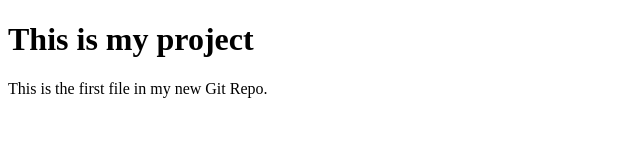
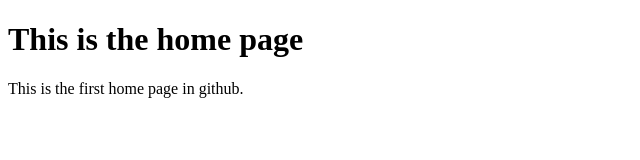
Before and after one commit to ruby-addweb/gitproject, a plain HTML site: page home.html in a window 1280 px wide. Shown: the whole page, without its empty margins (0-640 px from the left). Drawn offline with Linux system fonts and the light colour scheme.

Commit message:
Update home.html
Updated text.

```diff
--- a/home.html
+++ b/home.html
@@ -5,8 +5,8 @@
 </head>
 <body>
 
-<h1>This is my project</h1>
-<p>This is the first file in my new Git Repo.</p>
+<h1>This is the home page</h1>
+<p>This is the first home page in github.</p>
 
 </body>
 </html>
```
